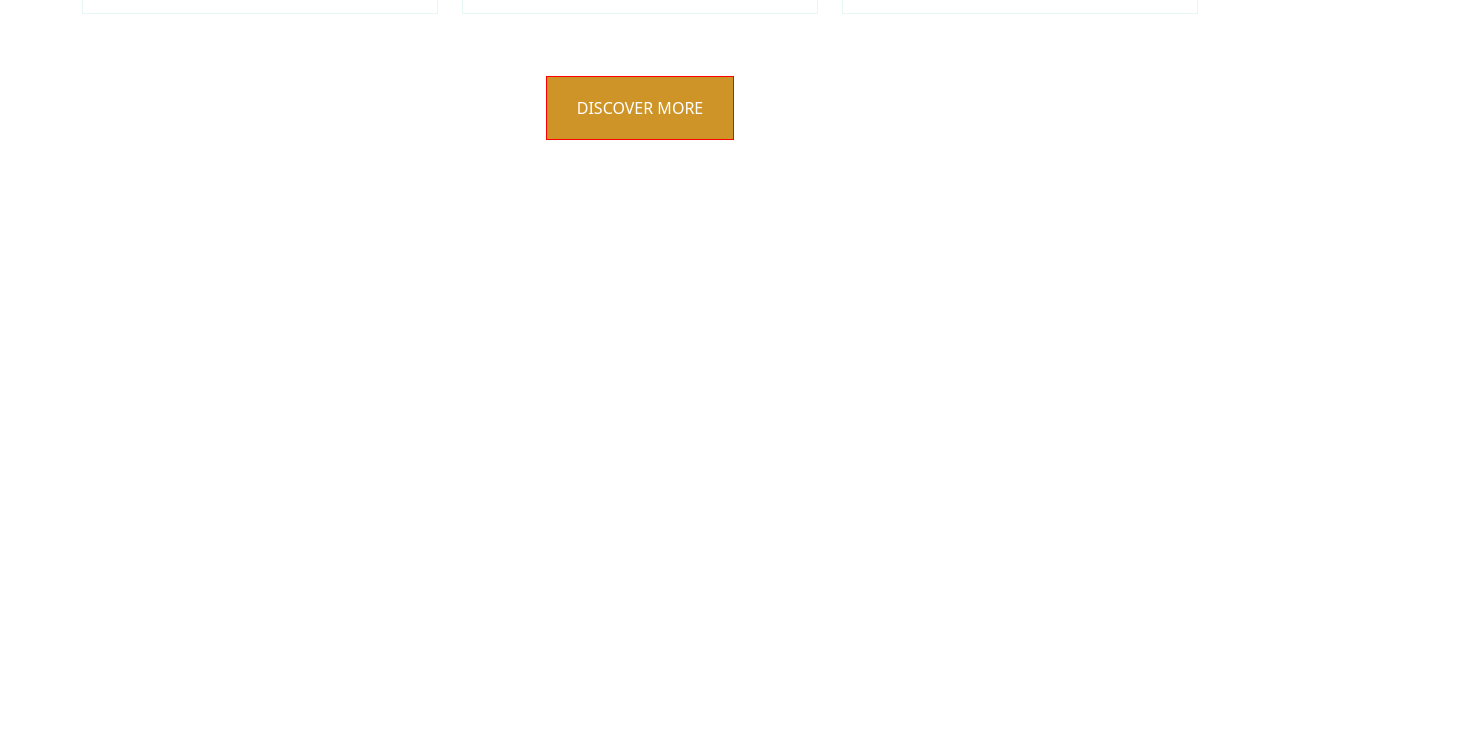
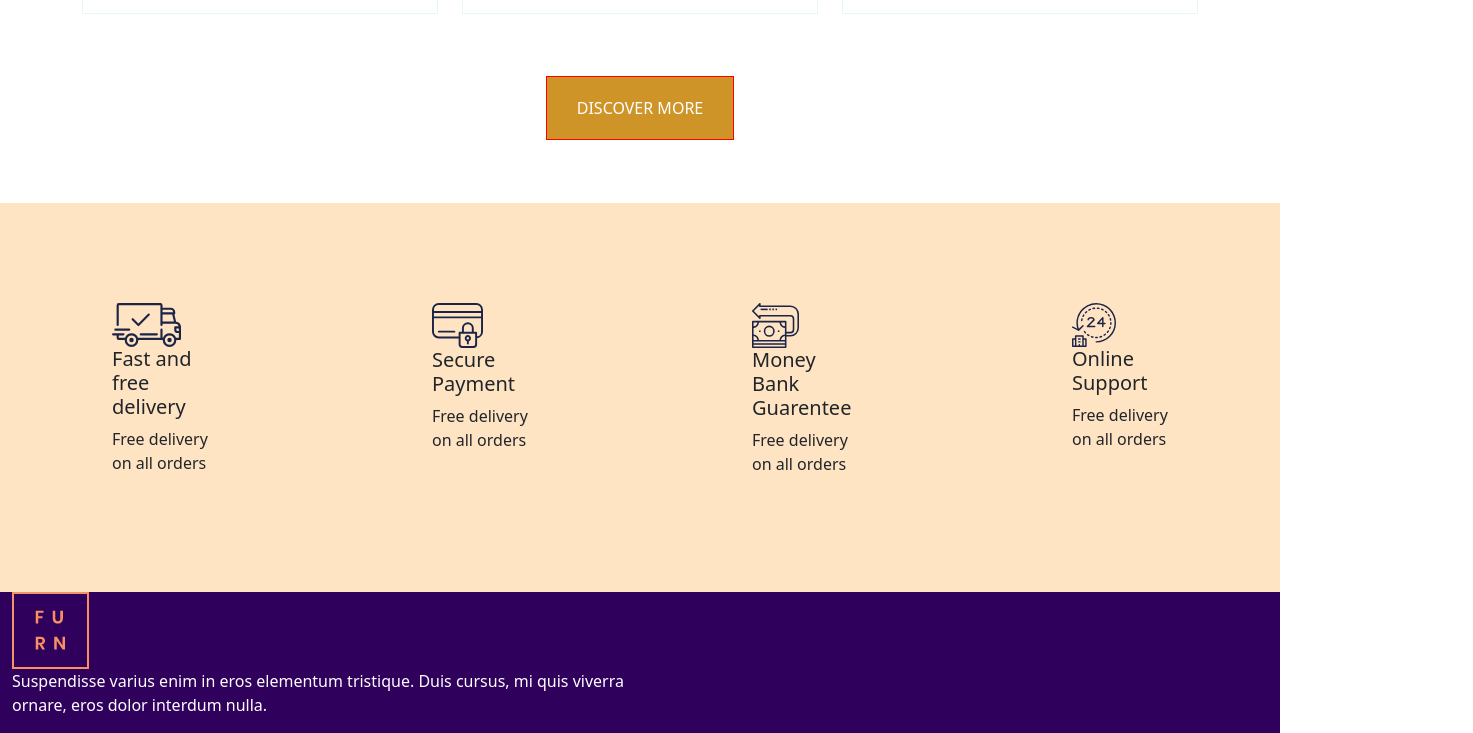
Before and after one commit to nihalnilu8055/HTML, a plain HTML site: page Furniture/index.html in a window 1280 px wide. Shown: the part 4851-5584 px from the top of the page, 1473 px wide, since content can reach past the window. Before the commit the page ends 5054 px from the top, so only its background shows below. Drawn offline with nearby package versions, Linux system fonts and the light colour scheme.

Commit message:
Add files via upload

```diff
--- a/Furniture/css/style.css
+++ b/Furniture/css/style.css
@@ -91,3 +91,15 @@
 .im3{
     padding-right: 50px;
 }
+.bg4{
+    background-color: bisque;
+}
+.payment{
+    padding: 100px;
+}
+.bg5{
+    background-color: rgb(48, 0, 93);
+}
+.txt{
+    color: white;
+}
--- a/Furniture/index.html
+++ b/Furniture/index.html
@@ -137,12 +137,12 @@
                         <a class="box3">DISCOVER MORE</a>
                     </div>
                 </div>
-                <div class="col-lg pe-0 ">
+                <div class="col-lg-4 ">
                     <div class="img3">
                         <img src="imgs/instra1.png">
                     </div>
                 </div>
-                <div class="col-lg ps-0">
+                <div class="col-lg-4 ">
                     <div class="img3">
                     <img class="im3" src="imgs/instra2.png">
                     </div>
@@ -195,6 +195,52 @@
                 </div>
             </div>
         </div>
+
+        <div class="container-fluid bg4">
+            <div class="row">
+                <div class="col-lg-3">
+                    <div class="payment">
+                        <img src="imgs/icons/services1.svg">
+                        <h5>Fast and free delivery</h5>
+                        <p>Free delivery on all orders</p>
+                    </div>
+                </div>
+                <div class="col-lg-3">
+                    <div class="payment">
+                        <img src="imgs/icons/services2.svg">
+                        <h5>Secure Payment</h5>
+                        <p>Free delivery on all orders</p>
+                    </div>
+                </div>
+                <div class="col-lg-3">
+                    <div class="payment">
+                        <img src="imgs/icons/services3.svg">
+                        <h5>Money Bank Guarentee</h5>
+                        <p>Free delivery on all orders</p>
+                    </div>
+                </div>
+                <div class="col-lg-3">
+                    <div class="payment">
+                        <img src="imgs/icons/services4.svg">
+                        <h5>Online Support</h5>
+                        <p>Free delivery on all orders</p>
+                    </div>
+                </div>
+            </div>
+        </div>
+
+        <div class="container-fluid bg5">
+            <div class="row">
+                <div class="col-lg-6 bottom">
+                    <div class="logo">
+                        <img src="imgs/icons/logo2_footer.png.webp">
+                        <p class="txt">Suspendisse varius enim in eros elementum tristique. Duis cursus, mi quis viverra ornare, eros dolor interdum nulla.</p>
+                    </div>
+                </div>
+                <div class="col-lg-12">
+                </div>
+            </div>
+        </div>
         <script src="https://cdn.jsdelivr.net/npm/bootstrap@5.2.3/dist/js/bootstrap.bundle.min.js"></script>
     </body>
 </html>
```
Also changed, not shown: Furniture/imgs/icons/logo2_footer.png.webp (added), Furniture/imgs/icons/twitter.svg (added).
